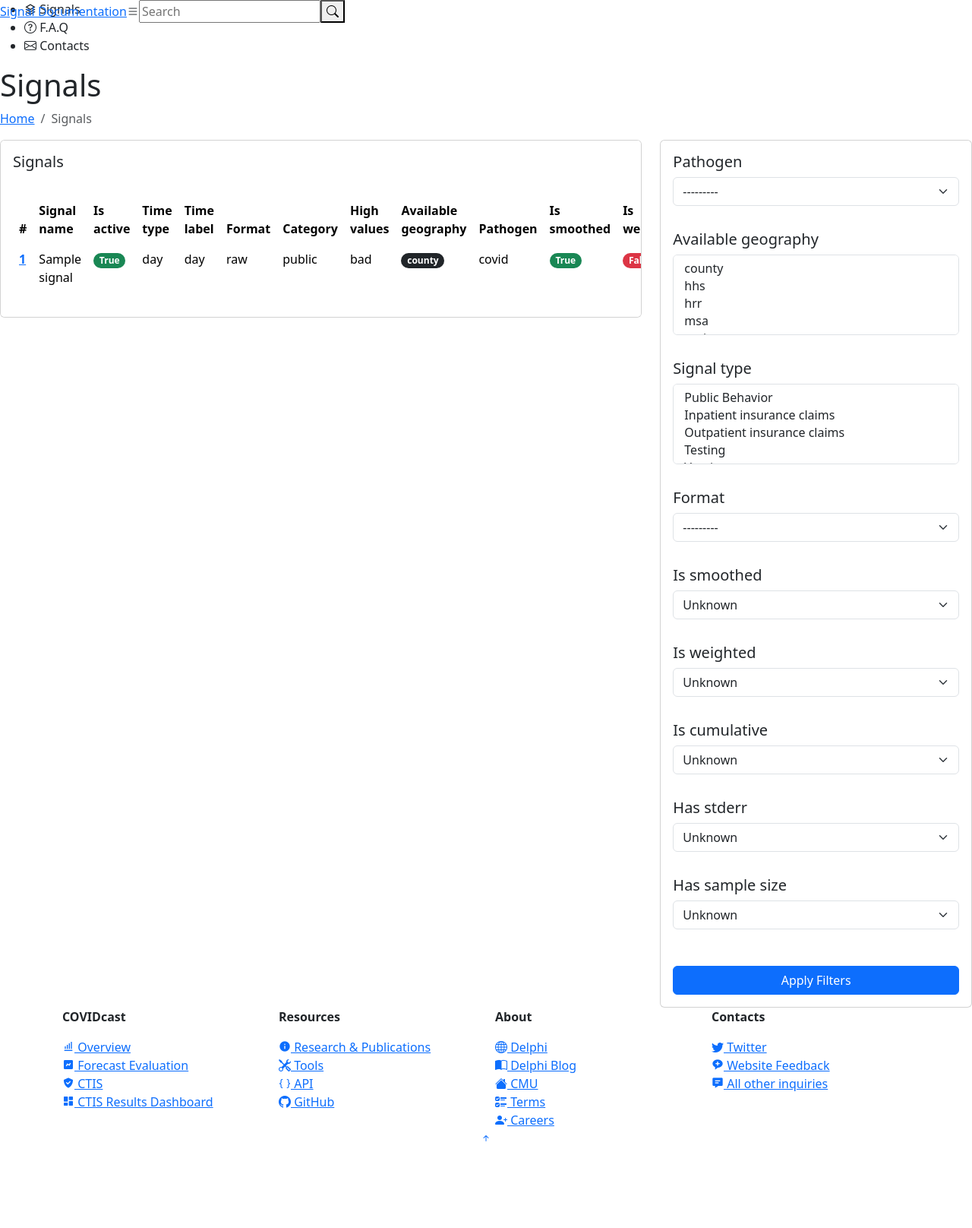
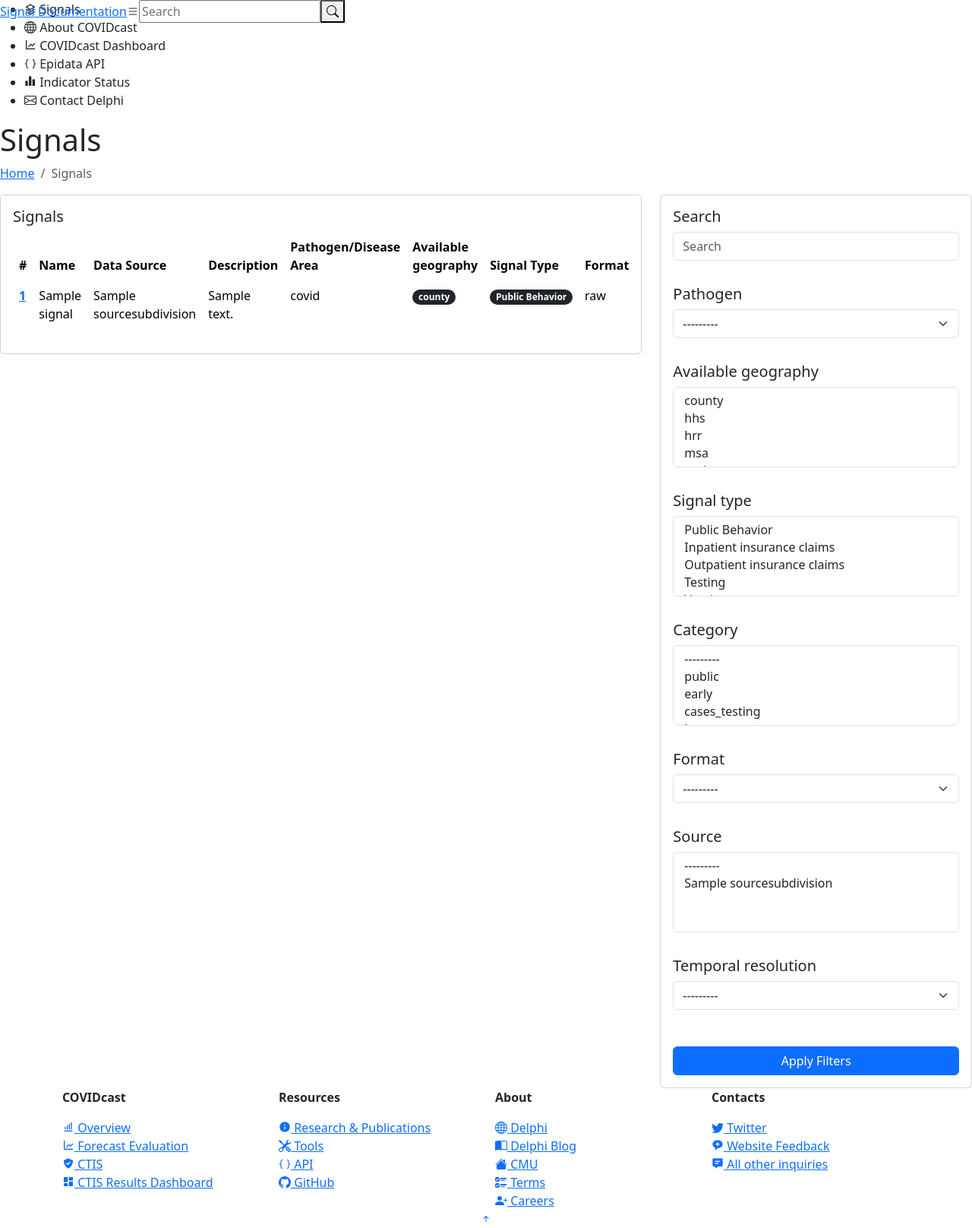
Before and after one commit to cmu-delphi/signal_documentation, a Django app: page / in a window 1280 px wide. Shown: the whole page at 76% size. Before the commit the page ends 1502 px from the top, so only its background shows below. Run offline with Django 4.2, Linux system fonts and the light colour scheme; data comes from the database, SQL or seed files in the repository; tables that the repository leaves empty hold one stand-in row (values such as "Sample post"); some libraries are stand-ins or nearby versions.

Commit message:
search, table and filters changes

```diff
--- a/src/templates/index.html
+++ b/src/templates/index.html
@@ -5,6 +5,9 @@
 
 
 <head>
+  {% load bootstrap5 %}
+  {% bootstrap_css %}
+  {% bootstrap_javascript %}
   <meta charset="utf-8">
   <meta content="width=device-width, initial-scale=1.0" name="viewport">
 
@@ -15,6 +18,10 @@
   <!-- Favicons -->
   <link href="{% static 'assets/img/favicon.png' %}" rel="icon">
   <link href="{% static 'assets/img/apple-touch-icon.png' %}" rel="apple-touch-icon">
+
+  <!-- Include Bootstrap CSS and JS files -->
+  <link rel="stylesheet" href="https://cdn.jsdelivr.net/npm/bootstrap@5.0.2/dist/css/bootstrap.min.css">
+  <script src="https://cdn.jsdelivr.net/npm/bootstrap@5.0.2/dist/js/bootstrap.bundle.min.js"></script>
 
   <!-- Google Fonts -->
   <link href="{% static 'https://fonts.gstatic.com' %}" rel="preconnect">
@@ -86,16 +93,37 @@
       </li>
 
       <li class="nav-item">
-        <a class="nav-link " href="pages-faq.html">
-          <i class="bi bi-question-circle"></i>
-          <span>F.A.Q</span>
+        <a class="nav-link" href="https://delphi.cmu.edu/covid19/">
+          <i class="bi bi-globe"></i>
+          <span>About COVIDcast</span>
         </a>
       </li>
 
       <li class="nav-item">
-        <a class="nav-link" href="{% url 'contacts' %}">
+        <a class="nav-link " href="https://delphi.cmu.edu/covidcast/">
+          <i class="bx bx-line-chart"></i>
+          <span>COVIDcast Dashboard</span>
+        </a>
+      </li>
+
+      <li class="nav-item">
+        <a class="nav-link " href="https://cmu-delphi.github.io/delphi-epidata/">
+          <i class="bi bi-braces"></i>
+          <span>Epidata API</span>
+        </a>
+      </li>
+
+      <li class="nav-item">
+        <a class="nav-link " href="https://delphi.cmu.edu/covidcast/indicator-status/">
+          <i class="bx bxs-bar-chart-alt-2"></i>
+          <span>Indicator Status</span>
+        </a>
+      </li>
+
+      <li class="nav-item">
+        <a class="nav-link " href="https://docs.google.com/forms/d/e/1FAIpQLScqgT1fKZr5VWBfsaSp-DNaN03aV6EoZU4YljIzHJ1Wl_zmtg/viewform">
           <i class="bi bi-envelope"></i>
-          <span>Contacts</span>
+          <span>Contact Delphi</span>
         </a>
       </li>
     </ul>
@@ -114,7 +142,7 @@
         <div class="col">
           <p class="fw-bold">COVIDcast</p>
           <a href="https://delphi.cmu.edu/covidcast/"><i class="bx bx-bar-chart-alt"></i> Overview</a><br>
-          <a href="https://delphi.cmu.edu/forecast-eval/"><i class="bx bxs-chart"></i> Forecast Evaluation</a><br>
+          <a href="https://delphi.cmu.edu/forecast-eval/"><i class="bx bx-line-chart"></i> Forecast Evaluation</a><br>
           <a href="https://delphi.cmu.edu/covid19/ctis/"><i class="bx bxs-check-shield"></i> CTIS</a><br>
           <a href="https://delphi.cmu.edu/covidcast/survey-results/"><i class="bx bxs-dashboard"></i> CTIS Results Dashboard</a><br>
         </div>
--- a/src/templates/signals/signal_list.html
+++ b/src/templates/signals/signal_list.html
@@ -25,24 +25,20 @@
             <div class="card-body">
               <h5 class="card-title">Signals</h5>
 
-              <table class="table table-borderless datatable">
+              <table class="table table-borderless">
                 <thead>
                   <tr>
                     <th scope="col">#</th>
-                    <th scope="col">Signal name</th>
-                    <th scope="col">Is active</th>
-                    <th scope="col">Time type</th>
-                    <th scope="col">Time label</th>
+                    <th scope="col">Name</th>
+                    <th scope="col">Data Source</th>
+                    <th scope="col">Description</th>
+                    <th scope="col">Pathogen/Disease Area</th>
+                    <th scope="col">Available geography</th>
+                    <th scope="col">Signal Type</th>
                     <th scope="col">Format</th>
-                    <th scope="col">Category</th>
-                    <th scope="col">High values</th>
-                    <th scope="col">Available geography</th>
-                    <th scope="col">Pathogen</th>
-                    <th scope="col">Is smoothed</th>
-                    <th scope="col">Is weighted</th>
-                    <th scope="col">Is cumulative</th>
-                    <th scope="col">Has stderr</th>
-                    <th scope="col">Has sample size</th>
+                    <th scope="col">Temporal Resolution</th>
+                    <th scope="col">Signal</th>
+                    <th scope="col">Link</th>
                   </tr>
                 </thead>
                 <tbody>
@@ -50,58 +46,26 @@
                   <tr>
                     <th scope="row"><a href="#">{{ signal.id }}</a></th>
                     <td>{{ signal.name }}</td>
-                    <td>
-                      {% if signal.active %}
-                        <span class="badge rounded-pill bg-success">{{ signal.active }}</span>
-                      {% elif not signal.active %}
-                        <span class="badge rounded-pill bg-danger">{{ signal.active }}</span>
-                      {% endif %}
-                    </td>
-                    <td>{{ signal.time_type }}</td>
-                    <td>{{ signal.time_label }}</td>
-                    <td>{{ signal.format }}</td>
-                    <td>{{ signal.category }}</td>
-                    <td>{{ signal.high_values_are }}</td>
+                    <td>{{ signal.source }}</td>
+                    <td>{{ signal.description }}</td>
+                    <td>{{ signal.pathogen }}</td>
                     <td>
                       {% for geography in signal.available_geography.all %}
                         <span class="badge rounded-pill bg-dark">{{ geography }}</span>
                       {% endfor %}
                     </td>
-                    <td>{{ signal.pathogen }}</td>
                     <td>
-                        {% if signal.is_smoothed %}
-                          <span class="badge rounded-pill bg-success">{{ signal.is_smoothed }}</span>
-                        {% elif not signal.is_smoothed %}
-                          <span class="badge rounded-pill bg-danger">{{ signal.is_smoothed }}</span>
-                        {% endif %}
+                      {% for signal_type in signal.signal_type.all %}
+                        <span class="badge rounded-pill bg-dark">{{ signal_type }}</span>
+                      {% endfor %}
                     </td>
+                    <td>{{ signal.format }}</td>
+                    <td>{{ signal.time_label }}</td>
+                    <td>{{ signal.base }}</td>
                     <td>
-                        {% if signal.is_weighted %}
-                          <span class="badge rounded-pill bg-success">{{ signal.is_weighted }}</span>
-                        {% elif not signal.is_weighted %}
-                          <span class="badge rounded-pill bg-danger">{{ signal.is_weighted }}</span>
-                        {% endif %}
-                    </td>
-                    <td>
-                        {% if signal.is_cumulative %}
-                          <span class="badge rounded-pill bg-success">{{ signal.is_cumulative }}</span>
-                        {% elif not signal.is_cumulative %}
-                          <span class="badge rounded-pill bg-danger">{{ signal.is_cumulative }}</span>
-                        {% endif %}
-                    </td>
-                    <td>
-                        {% if signal.has_stderr %}
-                          <span class="badge rounded-pill bg-success">{{ signal.has_stderr }}</span>
-                        {% elif not signal.has_stderr %}
-                          <span class="badge rounded-pill bg-danger">{{ signal.has_stderr }}</span>
-                        {% endif %}
-                    </td>
-                    <td>
-                        {% if signal.has_sample_size %}
-                          <span class="badge rounded-pill bg-success">{{ signal.has_sample_size }}</span>
-                        {% elif not signal.has_sample_size %}
-                          <span class="badge rounded-pill bg-danger">{{ signal.has_sample_size }}</span>
-                        {% endif %}
+                      {% for link in signal.links.all %}
+                        {{link.link_type}} - <a href="{{ link.url }}">{{ link.url }}</a>
+                      {% endfor %}
                     </td>
                   </tr>
                   {% endfor %}
@@ -121,6 +85,11 @@
       <!-- Filters -->
       <div class="card">
         <form method="GET">
+          <div class="form-group">
+            <div class="card-body">
+              <h5 class="card-title">Search</h5>
+              <input class="form-control" type="text" name="{{ filter.form.search.name }}" placeholder="Search" title="Enter search keyword">
+            </div>
           <div class="form-group">
             <div class="card-body">
               <h5 class="card-title">{{ filter.form.pathogen.label }}</h5>
@@ -161,6 +130,20 @@
           </div>
           <div class="form-group">
             <div class="card-body">
+              <h5 class="card-title">{{ filter.form.category.label }}</h5>
+              <select
+                name="{{ filter.form.category.name }}" class="form-select" multiple
+                data-bs-toggle="tooltip" data-bs-placement="bottom"
+                data-bs-original-title='{% trans "Hold down “Control”, or “Command” on a Mac, to select more than one." %}'
+              >
+                {% for choice in filter.form.category.field.choices %}
+                  <option value="{{ choice.0 }}">{{ choice.1 }}</option>
+                {% endfor %}
+              </select>
+            </div>
+          </div>
+          <div class="form-group">
+            <div class="card-body">
               <h5 class="card-title">{{ filter.form.format.label }}</h5>
               <select name="{{ filter.form.format.name }}" class="form-select">
                 {% for choice in filter.form.format.field.choices %}
@@ -171,53 +154,24 @@
           </div>
           <div class="form-group">
             <div class="card-body">
-              <h5 class="card-title">{{ filter.form.is_smoothed.label }}</h5>
-              <select name="{{ filter.form.is_smoothed.name }}" class="form-select">
-                <option value="">{% trans "Unknown" %}</option>
-                <option value="true">{% trans "Yes" %}</option>
-                <option value="false">{% trans "No" %}</option>
+              <h5 class="card-title">{{ filter.form.source.label }}</h5>
+              <select name="{{ filter.form.source.name }}" class="selectpicker form-select" multiple>
+                {% for choice in filter.form.source.field.choices %}
+                  <option value="{{ choice.0 }}">{{ choice.1 }}</option>
+                {% endfor %}
               </select>
             </div>
           </div>
           <div class="form-group">
             <div class="card-body">
-              <h5 class="card-title">{{ filter.form.is_weighted.label }}</h5>
-              <select name="{{ filter.form.is_weighted.name }}" class="form-select">
-                <option value="">{% trans "Unknown" %}</option>
-                <option value="true">{% trans "Yes" %}</option>
-                <option value="false">{% trans "No" %}</option>
+              <h5 class="card-title">Temporal resolution</h5>
+              <select name="{{ filter.form.time_label.name }}" class="selectpicker form-select">
+                {% for choice in filter.form.time_label.field.choices %}
+                  <option value="{{ choice.0 }}">{{ choice.1 }}</option>
+                {% endfor %}
               </select>
             </div>
           </div>
-          <div class="form-group">
-            <div class="card-body">
-              <h5 class="card-title">{{ filter.form.is_cumulative.label }}</h5>
-              <select name="{{ filter.form.is_cumulative.name }}" class="form-select">
-                <option value="">{% trans "Unknown" %}</option>
-                <option value="true">{% trans "Yes" %}</option>
-                <option value="false">{% trans "No" %}</option>
-              </select>
-            </div>
-          </div>
-          <div class="form-group">
-            <div class="card-body">
-              <h5 class="card-title">{{ filter.form.has_stderr.label }}</h5>
-              <select name="{{ filter.form.has_stderr.name }}" class="form-select">
-                <option value="">{% trans "Unknown" %}</option>
-                <option value="true">{% trans "Yes" %}</option>
-                <option value="false">{% trans "No" %}</option>
-              </select>
-            </div>
-          </div>
-          <div class="form-group">
-            <div class="card-body">
-              <h5 class="card-title">{{ filter.form.has_sample_size.label }}</h5>
-              <select name="{{ filter.form.has_sample_size.name }}" class="form-select">
-                <option value="">{% trans "Unknown" %}</option>
-                <option value="true">{% trans "Yes" %}</option>
-                <option value="false">{% trans "No" %}</option>
-              </select>
-            </div>
         <div class="card-body">
         <div class="d-grid gap-2 mt-3">
           <button type="submit" class="btn btn-primary">{% trans "Apply Filters" %}</button>
```
Also changed, not shown: src/signals/filters.py (+20 -5 lines).
